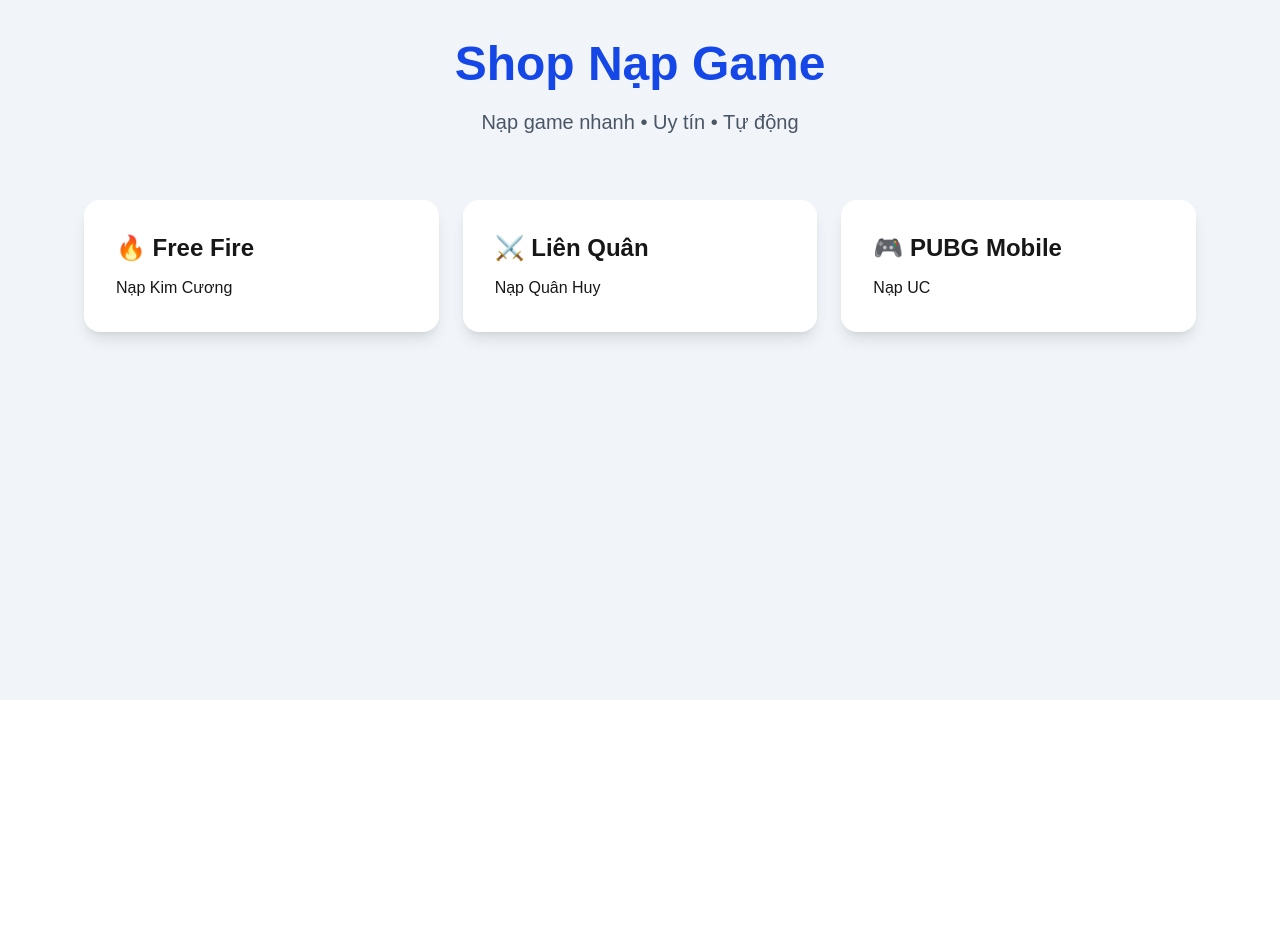
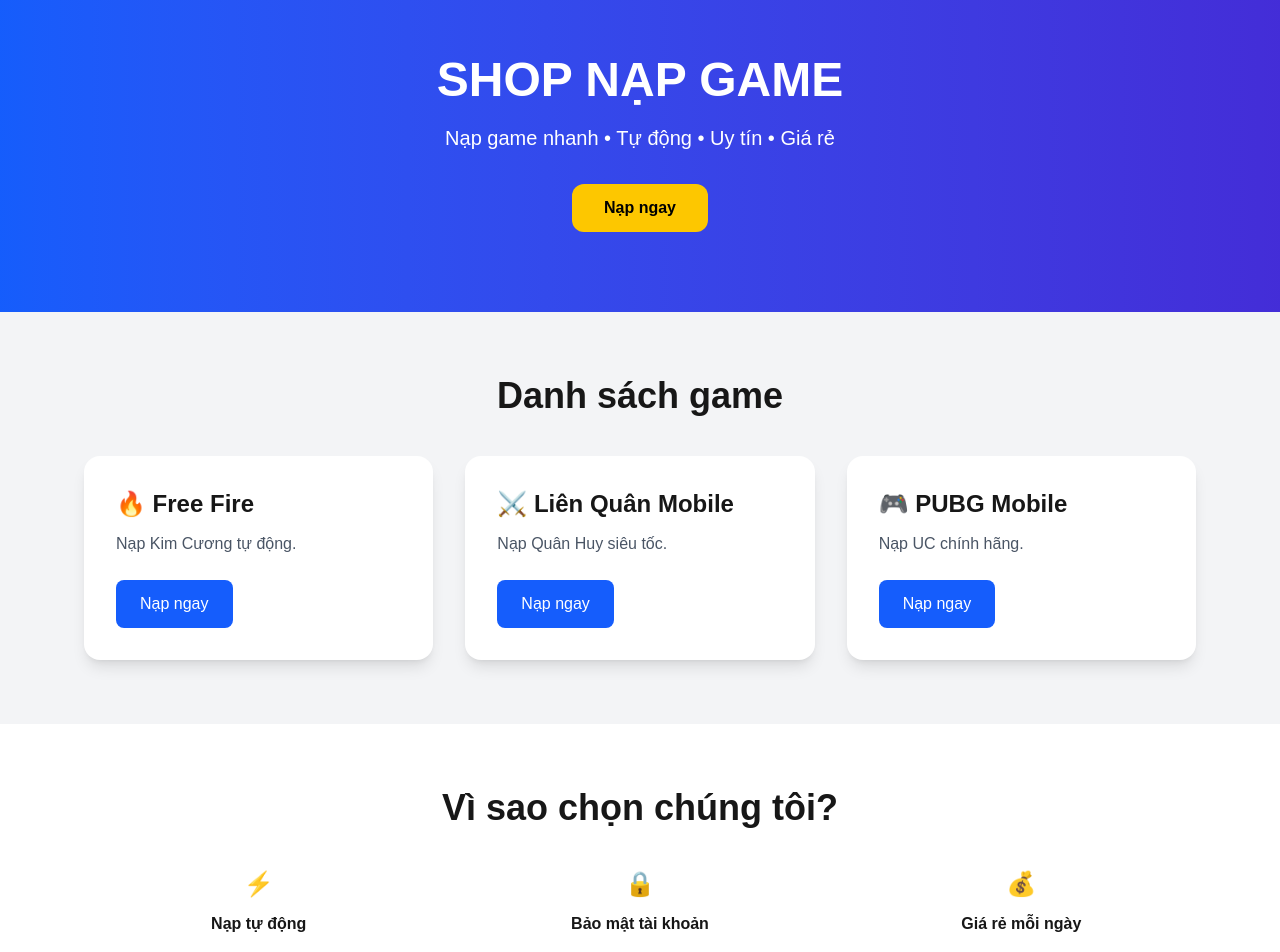
Before and after one commit to mhuy-byte/shopgame-v2, a Next.js app: page / in a window 1280 px wide. Shown: the part 100-1052 px from the top of the page. Before the commit the page ends 800 px from the top, so only its background shows below. Built offline with nearby package versions, Linux system fonts and the light colour scheme.

Commit message:
Update page.js

```diff
--- a/app/page.js
+++ b/app/page.js
@@ -1,87 +1,169 @@
 export default function Home() {
   return (
-    <main className="min-h-screen bg-slate-100">
+    <main className="min-h-screen bg-gray-100">
 
+      {/* Header */}
       <header className="bg-blue-700 text-white shadow-lg">
-        <div className="max-w-6xl mx-auto p-5 flex justify-between items-center">
+        <div className="max-w-6xl mx-auto flex justify-between items-center p-5">
 
           <h1 className="text-3xl font-bold">
             SHOPGAME
           </h1>
 
           <nav className="space-x-6">
-
-            <a href="/">
+            <a href="/" className="hover:text-yellow-300">
               Trang chủ
             </a>
 
-            <a href="/history">
+            <a href="/history" className="hover:text-yellow-300">
               Lịch sử
             </a>
 
-            <a href="/admin">
+            <a href="/admin" className="hover:text-yellow-300">
               Quản trị
             </a>
-
           </nav>
 
         </div>
       </header>
 
+      {/* Banner */}
+      <section className="bg-gradient-to-r from-blue-600 to-indigo-700 text-white py-20">
 
-      <section className="max-w-6xl mx-auto py-16 text-center">
+        <div className="max-w-6xl mx-auto text-center">
 
-        <h2 className="text-5xl font-bold text-blue-700">
-          Shop Nạp Game
+          <h2 className="text-5xl font-bold">
+            SHOP NẠP GAME
           </h2>
 
-        <p className="mt-5 text-gray-600 text-xl">
-          Nạp game nhanh • Uy tín • Tự động
+          <p className="mt-5 text-xl">
+            Nạp game nhanh • Tự động • Uy tín • Giá rẻ
           </p>
+
+          <button className="mt-8 bg-yellow-400 text-black px-8 py-3 rounded-xl font-bold hover:bg-yellow-300">
+            Nạp ngay
+          </button>
+
+        </div>
 
       </section>
 
+      {/* Danh sách game */}
+      <section className="max-w-6xl mx-auto py-16 px-5">
 
-      <section className="max-w-6xl mx-auto grid md:grid-cols-3 gap-6 pb-20 px-5">
+        <h2 className="text-4xl font-bold text-center mb-10">
+          Danh sách game
+        </h2>
 
-        <div className="bg-white rounded-2xl shadow-lg p-8">
+        <div className="grid md:grid-cols-3 gap-8">
+
+          <div className="bg-white rounded-2xl shadow-lg p-8 hover:shadow-2xl">
 
             <h3 className="text-2xl font-bold">
               🔥 Free Fire
             </h3>
 
-          <p className="mt-3">
-            Nạp Kim Cương
+            <p className="mt-3 text-gray-600">
+              Nạp Kim Cương tự động.
             </p>
+
+            <button className="mt-6 bg-blue-600 text-white px-6 py-3 rounded-lg hover:bg-blue-700">
+              Nạp ngay
+            </button>
 
           </div>
 
-        <div className="bg-white rounded-2xl shadow-lg p-8">
+          <div className="bg-white rounded-2xl shadow-lg p-8 hover:shadow-2xl">
 
             <h3 className="text-2xl font-bold">
-            ⚔️ Liên Quân
+              ⚔️ Liên Quân Mobile
             </h3>
 
-          <p className="mt-3">
-            Nạp Quân Huy
+            <p className="mt-3 text-gray-600">
+              Nạp Quân Huy siêu tốc.
             </p>
+
+            <button className="mt-6 bg-blue-600 text-white px-6 py-3 rounded-lg hover:bg-blue-700">
+              Nạp ngay
+            </button>
 
           </div>
 
-        <div className="bg-white rounded-2xl shadow-lg p-8">
+          <div className="bg-white rounded-2xl shadow-lg p-8 hover:shadow-2xl">
 
             <h3 className="text-2xl font-bold">
               🎮 PUBG Mobile
             </h3>
 
-          <p className="mt-3">
-            Nạp UC
+            <p className="mt-3 text-gray-600">
+              Nạp UC chính hãng.
             </p>
+
+            <button className="mt-6 bg-blue-600 text-white px-6 py-3 rounded-lg hover:bg-blue-700">
+              Nạp ngay
+            </button>
+
+          </div>
 
         </div>
 
       </section>
 
+      {/* Giới thiệu */}
+      <section className="bg-white py-16">
+
+        <div className="max-w-6xl mx-auto text-center px-5">
+
+          <h2 className="text-4xl font-bold">
+            Vì sao chọn chúng tôi?
+          </h2>
+
+          <div className="grid md:grid-cols-3 gap-8 mt-10">
+
+            <div>
+              <h3 className="text-2xl">⚡</h3>
+              <p className="mt-3 font-semibold">
+                Nạp tự động
+              </p>
+            </div>
+
+            <div>
+              <h3 className="text-2xl">🔒</h3>
+              <p className="mt-3 font-semibold">
+                Bảo mật tài khoản
+              </p>
+            </div>
+
+            <div>
+              <h3 className="text-2xl">💰</h3>
+              <p className="mt-3 font-semibold">
+                Giá rẻ mỗi ngày
+              </p>
+            </div>
+
+          </div>
+
+        </div>
+
+      </section>
+
+      {/* Footer */}
+      <footer className="bg-gray-900 text-white py-8">
+
+        <div className="max-w-6xl mx-auto text-center">
+
+          <h3 className="text-2xl font-bold">
+            SHOPGAME
+          </h3>
+
+          <p className="mt-3 text-gray-400">
+            © 2026 ShopGame. All Rights Reserved.
+          </p>
+
+        </div>
+
+      </footer>
+
     </main>
   );
 }
```
Lines whose indentation alone changed are shown as unchanged.
